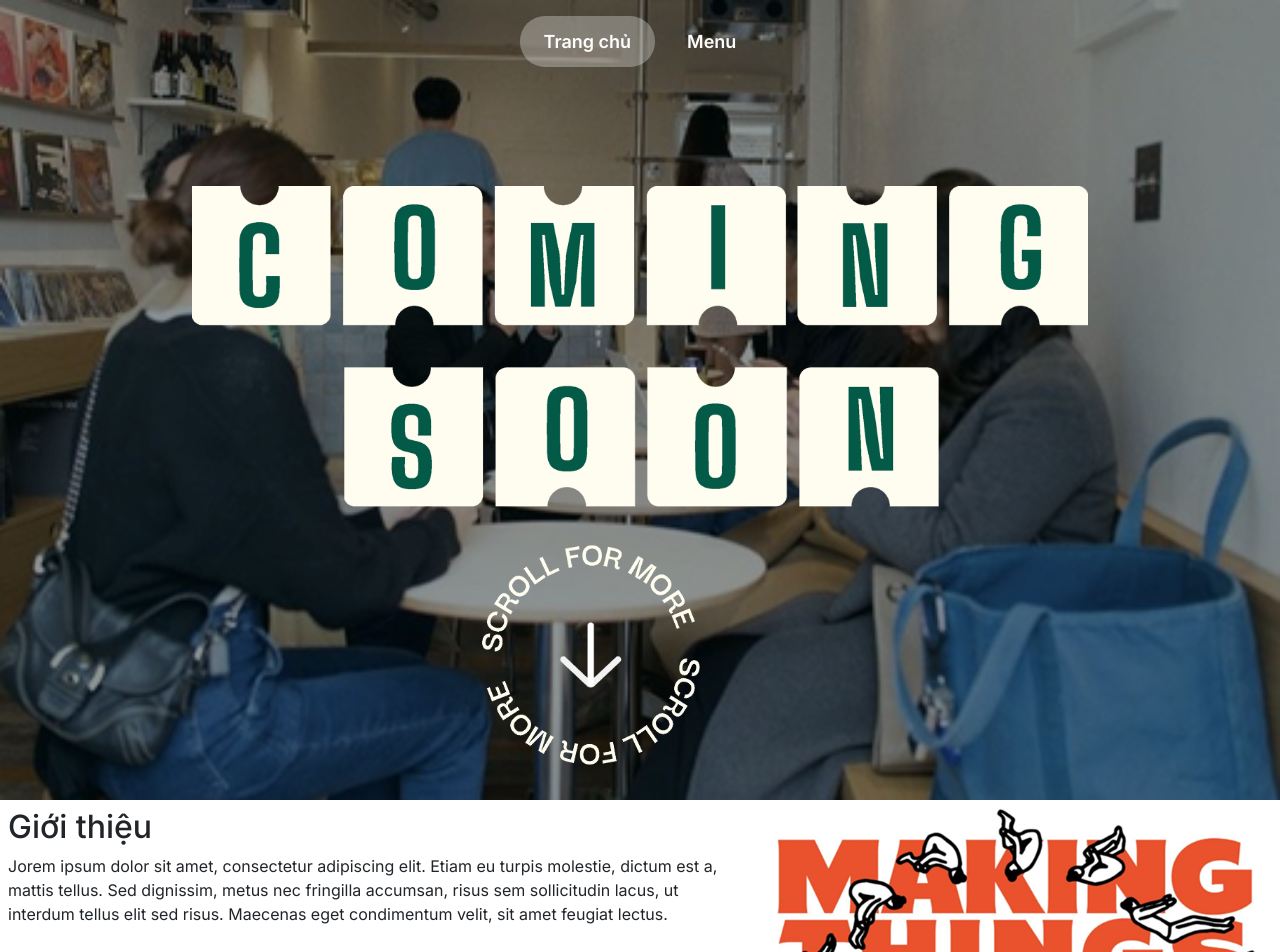
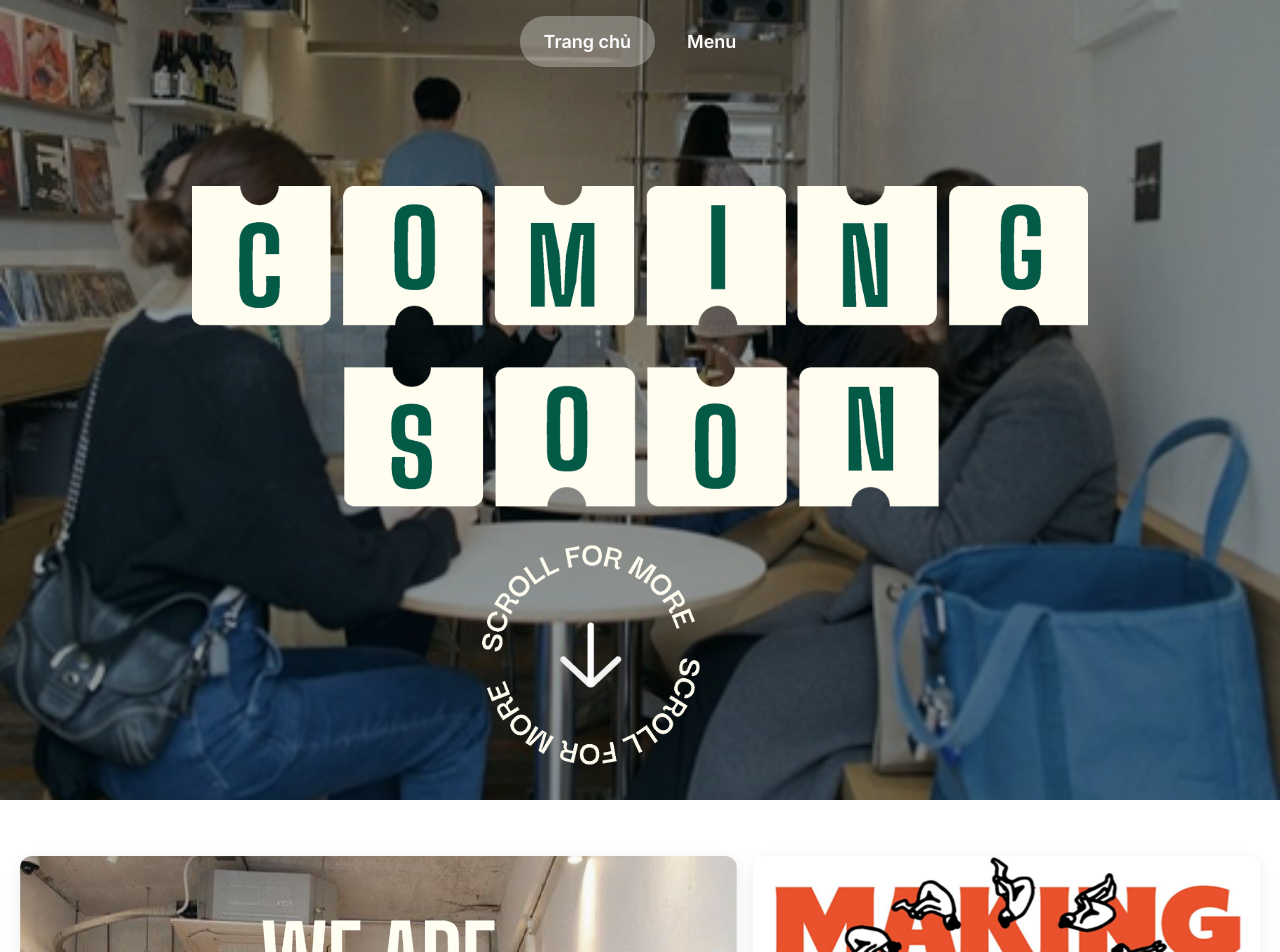
Before and after one commit to omuno25/urico-landingpage, a Next.js app: page / in a window 1280 px wide. Shown: the top 952 px of the page. Built offline with nearby package versions, Linux system fonts and the light colour scheme.

Commit message:
refactor: code

```diff
--- a/src/pages/index.tsx
+++ b/src/pages/index.tsx
@@ -40,7 +40,7 @@ export default function Home({ metadata }: { metadata: typeof metadataJson }) {
           <NavBarSection />
           <CarouselSection />
           {/* <CategoryStripSection /> */}
-          <AboutSection />
+          {/* <AboutSection /> */}
           <OpeningSection />
           <MenuSection />
           <FooterCommon />
```
